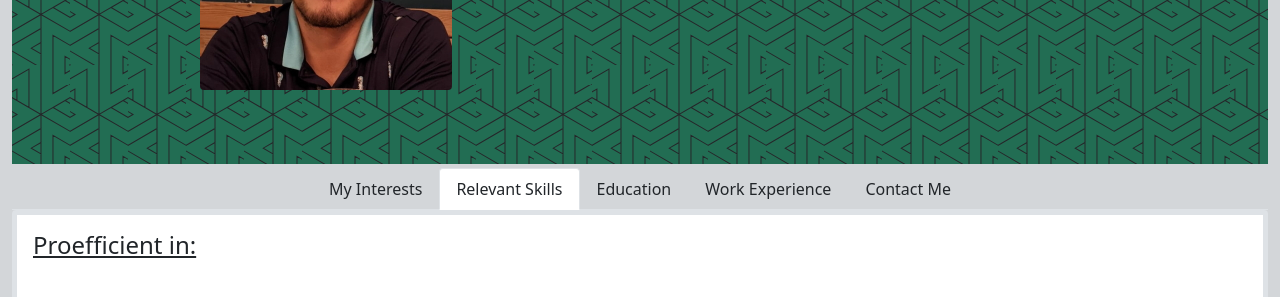
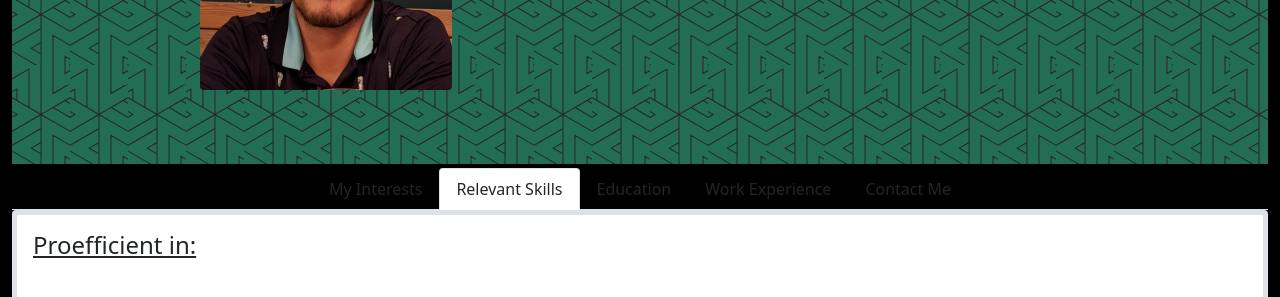
Before and after one commit to ADGLx/abt.adgl, a plain HTML site: page index.html in a window 1280 px wide. Shown: the part 312-609 px from the top of the page. Drawn offline with nearby package versions, Linux system fonts and the light colour scheme.

Commit message:
Update MyStyle.css

```diff
--- a/MyStyle.css
+++ b/MyStyle.css
@@ -2,7 +2,8 @@
     --color1: rgba(35, 37, 40, 1); /*Raisin Black*/
     --color2: rgba(34, 111, 84, 1); /*Bottle Green*/
     --color3: rgba(255, 255, 255); /*White*/
-    --color4: rgba(211, 214, 217, 1);
+    /* --color4: rgba(211, 214, 217, 1); */
+    --color4: rgb(0, 0, 0);
 }
 
 
```
